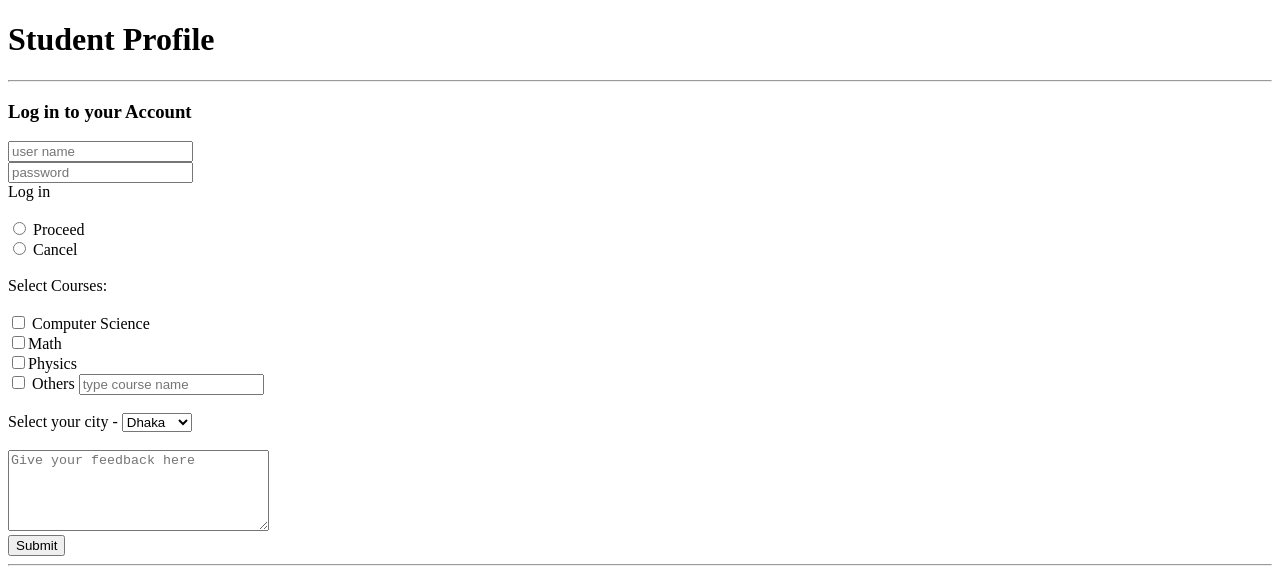
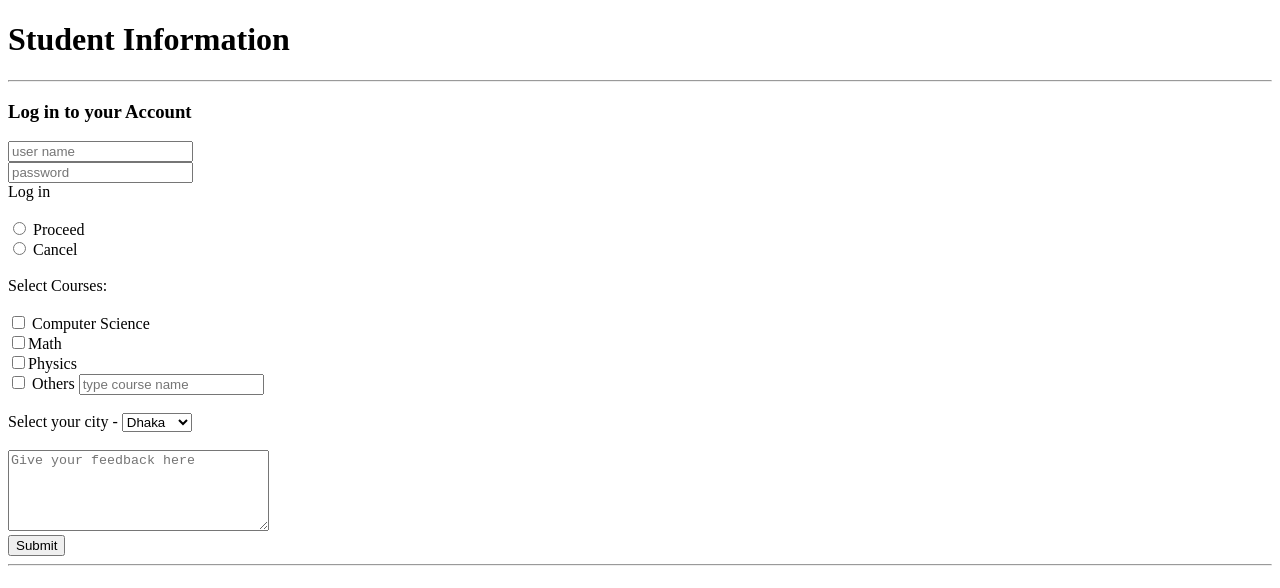
Before and after one commit to Hibrul-Anam-Prantik/Web-Development, a plain HTML site: page Starting/Project0.html in a window 1280 px wide. Shown: the top 588 px of the page. Drawn offline with Linux system fonts and the light colour scheme.

Commit message:
HTML -> all done -> project to learn basics

```diff
--- a/Starting/Project0.html
+++ b/Starting/Project0.html
@@ -5,7 +5,7 @@
     </head>
     <body>
         <header>
-            <h1>Student Profile</h1>
+            <h1>Student Information</h1>
         </header>
         <hr>
         <main>
```
